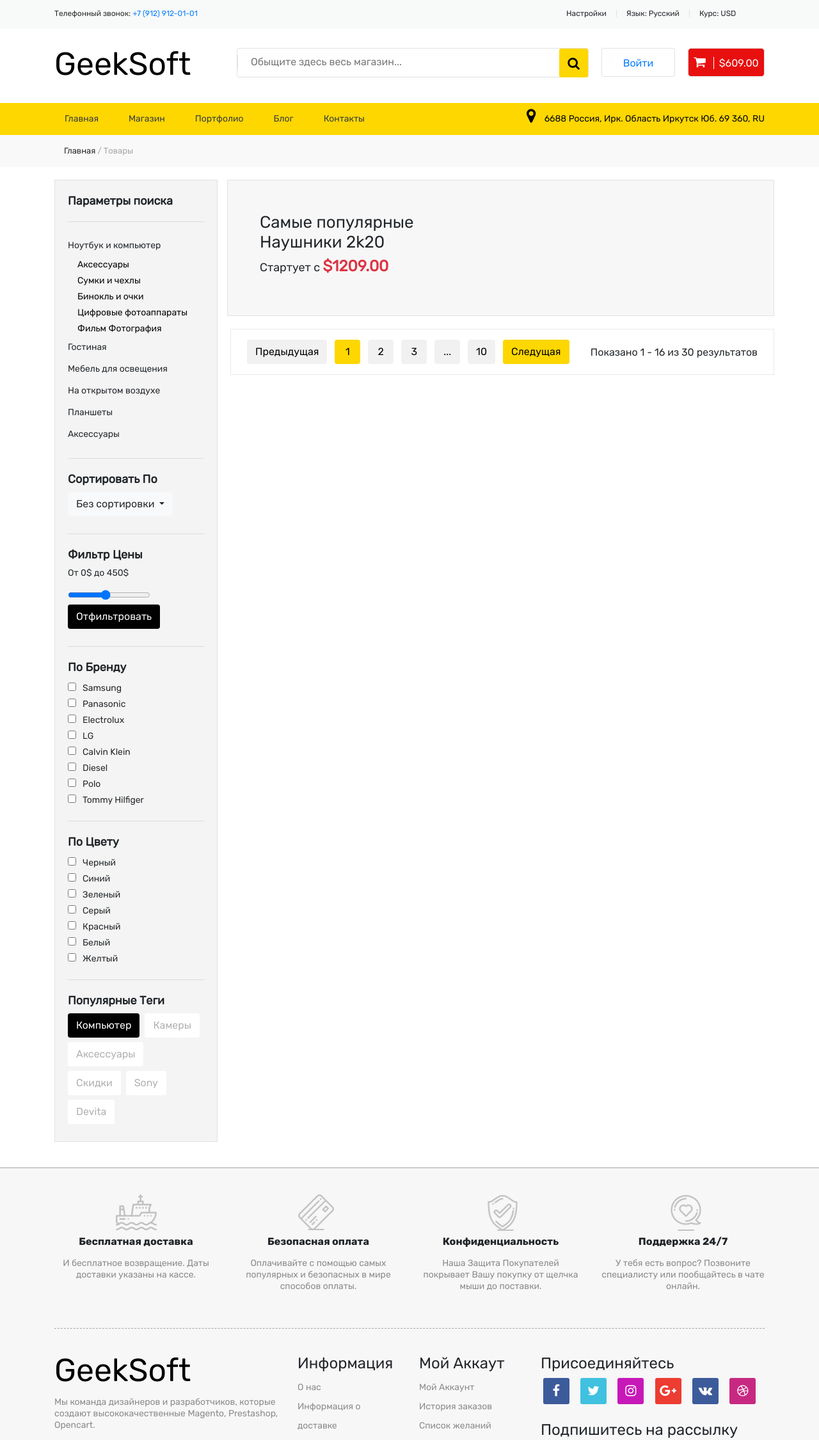
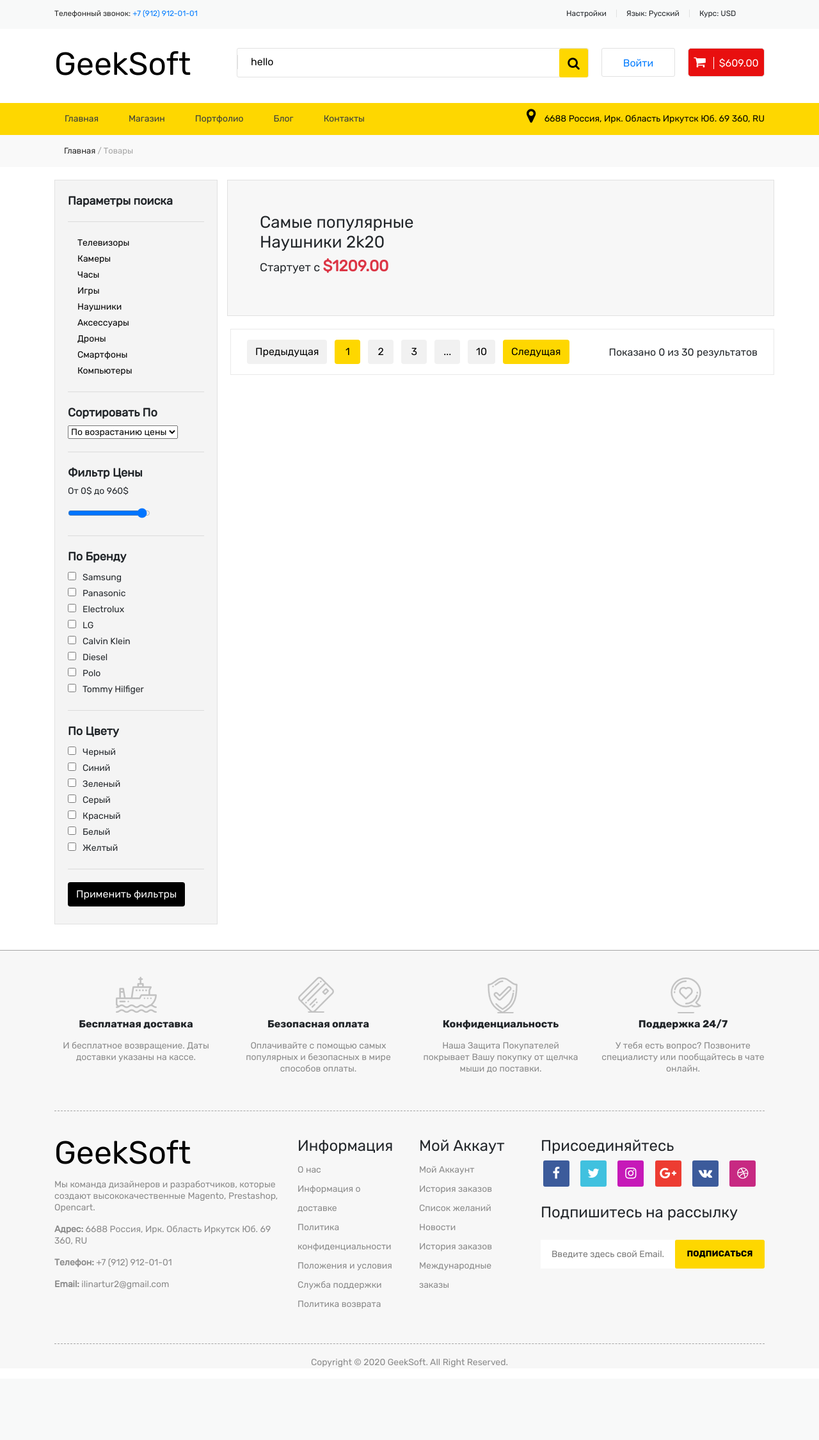
Before and after one commit to ainn0ttfue/geeksoft_store, a Flask app: a page that uses templates/base.html in a window 1280 px wide. Shown: the top 2251 px of the page at 64% size. After the commit the page ends 2137 px from the top, so only its background shows below. Run offline with Flask 2, Linux system fonts and the light colour scheme; data comes from the database, SQL or seed files in the repository; both versions use the stored data as it was after the commit; some libraries are stand-ins or nearby versions.

Commit message:
Added sorting of products, improved search by products, added categories

```diff
--- a/app.py
+++ b/app.py
@@ -21,27 +21,63 @@
         products.append(list(item))
     shuffle(products)
     context.update({'products': products})
+
+    # Вывод категорий товаров
+    cur.execute("select title from categories;")
+    categories_list = []
+    for item in cur.fetchall():
+        categories_list.append(item[0])
+    context.update({'categories': categories_list})
+
     conn.close()
     return render_template("index.html", **context)
 
 
-@app.route('/shop/')
+@app.route('/shop/', methods=['POST', 'GET'])
 def shop():
+    if request.method == 'POST':
+        # Фильтр - крайний порог цены
+        context.update({'max_value': request.form.get('max_value_count')})
+        # Фильтр - цена по возрастанию или убыванию
+        sort_price = request.form.get('sort_price')
+    else:
+        context.update({'max_value': 960})
+        sort_price = ''
+
     conn = sqlite3.connect(db_path)
     cur = conn.cursor()
+
     if request.args.get('text'):
-        execute = "select title, image_url, price from products WHERE title like '%" + (request.args.get('text')).lower() + "%' " \
-                  "union select title, image_url, price from products WHERE title like '%" + (request.args.get('text')).title() + "%';"
-        cur.execute(execute)
+        context.update({'search_text': request.args.get('text')})
     else:
-        cur.execute('''select title, image_url, price from products;''')
+        context.update({'search_text': ' '})
+
+    execute = "select title, image_url, price, id from products WHERE price <= " + str(context.get('max_value')) + " union select title, image_url, price, id from products WHERE price <= " + str(context.get('max_value')) + " order by price " + sort_price + " ;"
+    cur.execute(execute)
+
     products = []
     for item in cur.fetchall():
         products.append(list(item))
-    shuffle(products)
+
+    products = [item for item in products if context.get('search_text').lower() in item[0] or context.get('search_text').title() in item[0]]
+
+    # Вывод категорий товаров
+    cur.execute("select title from categories;")
+    categories_list = []
+    for item in cur.fetchall():
+        categories_list.append(item[0])
+    context.update({'categories': categories_list})
+
+    if request.args.get('category'):
+        cur.execute("""select product_id from categories_products where cat_id = (select id from categories where title = ?);""", (request.args.get('category'),))
+        sort_categories = []
+        for item in cur.fetchall():
+            sort_categories.append(item[0])
+
+        products = [item for item in products if item[3] in sort_categories]
     context.update({'products': products})
     conn.close()
-    print(products)
+
     return render_template("shop.html", **context)
 
 
--- a/templates/base.html
+++ b/templates/base.html
@@ -57,7 +57,7 @@
                     <div class="form">
                         <div class="dropdown">
                             <form action="/shop?text=hello" id="search">
-                                <input type="text" name="text" placeholder="Обыщите здесь весь магазин...">
+                                <input type="text" name="text" placeholder="Обыщите здесь весь магазин..." {% if search_text != ' ' %} value='{{ search_text }}' {% endif %}>
                                 <button type="submit" class="search" form="search"><i class="fa fa-search" aria-hidden="true"></i></button>
                             </form>
                         </div>
--- a/templates/details.html
+++ b/templates/details.html
@@ -5,7 +5,7 @@
         <div class="container">
             <div class="row">
                 <div class="col">
-                    <p><a href="#">Главная</a> / {{ current_product[0] }}</p>
+                    <p><a href="/">Главная</a> / {{ current_product[0] }}</p>
                 </div>
             </div>
         </div>
--- a/templates/personal.html
+++ b/templates/personal.html
@@ -28,8 +28,7 @@
 
                 <div class="col-md-4">
                     <div class="personal_block">
-                        <h3><i class="fa fa-archive" aria-hidden="true"></i>
-                            Профили доставок</h3>
+                        <h3><i class="fa fa-archive" aria-hidden="true"></i> Адреса доставок</h3>
                         <hr>
                         <ul>
                             <li>
--- a/templates/shop.html
+++ b/templates/shop.html
@@ -26,17 +26,9 @@
                             <hr>
 
                             <ul class="categories">
-                                <li class="wrap_item">Ноутбук и компьютер</li>
-                                <li><a href="#">Аксессуары</a></li>
-                                <li><a href="#">Сумки и чехлы</a></li>
-                                <li><a href="#">Бинокль и очки</a></li>
-                                <li><a href="#">Цифровые фотоаппараты</a></li>
-                                <li><a href="#">Фильм Фотография</a></li>
-                                <li class="wrap_item">Гостиная</li>
-                                <li class="wrap_item">Мебель для освещения</li>
-                                <li class="wrap_item">На открытом воздухе</li>
-                                <li class="wrap_item">Планшеты</li>
-                                <li class="wrap_item">Аксессуары</li>
+                                {% for item in categories %}
+                                    <li><a href="/shop?category={{item}}">{{item}}</a></li>
+                                {% endfor %}
                             </ul>
 
                             <hr>
@@ -45,27 +37,20 @@
                                 <h1>Сортировать По</h1>
                             </div>
 
-                            <div class="dropdown">
-                                <button class="btn btn-secondary dropdown-toggle btn-light" type="button"
-                                        id="dropdownMenuButton" data-toggle="dropdown" aria-haspopup="true"
-                                        aria-expanded="false">
-                                    Без сортировки
-                                </button>
-                                <div class="dropdown-menu" aria-labelledby="dropdownMenuButton">
-                                    <a class="dropdown-item" href="#">По цене</a>
-                                    <a class="dropdown-item" href="#">По количеству</a>
-                                </div>
-                            </div>
+                            <form action="/shop/" method="post" id="filters">
+                                <p><select name="sort_price">
+                                    <option selected value=" ">По возрастанию цены</option>
+                                    <option value="desc">По Убыванию цены</option>
+                                </select></p>
 
                                 <hr>
 
                                 <div class="options_title">
                                     <h1>Фильтр Цены</h1>
                                 </div>
-
-                            <p>От 0$ до <span id="price_el">450</span>$</p>
-                            <input type="range" min="1" max="1000" id="price_input" oninput="ChangePrice()" value="450">
-                            <button type="button" class="btn btn-black">Отфильтровать</button>
+                                <p>От 0&dollar; до <span id="price_el">{{ max_value }}</span>&dollar;</p>
+                                <input type="range" min="1" max="1000" id="price_input" oninput="ChangePrice()"
+                                       value="{{ max_value }}" name="max_value_count">
 
                                 <hr>
 
@@ -100,15 +85,8 @@
 
                                 <hr>
 
-                            <div class="options_title">
-                                <h1>Популярные Теги</h1>
-                            </div>
-                            <button type="button" class="btn btn-black">Компьютер</button>
-                            <button type="button" class="btn btn-disable">Камеры</button>
-                            <button type="button" class="btn btn-disable">Аксессуары</button>
-                            <button type="button" class="btn btn-disable">Скидки</button>
-                            <button type="button" class="btn btn-disable">Sony</button>
-                            <button type="button" class="btn btn-disable">Devita</button>
+                                <button class="btn btn-black" type="submit" form="filters">Применить фильтры</button>
+                            </form>
                         </div>
                     </div>
 
@@ -122,17 +100,16 @@
 
                             <div class="container-fluid products_block ">
                                 <div class="row products_list_block">
-                                    {% for _ in range(2) %}
-                                        {% for product in products %}
+                                    {% for product in products[:16] %}
                                         <div class="product_card col-md-3">
                                             <a href="/details?title={{ product[0] }}">
-                                                    <div class="product_card_img" style="background-image: url({{ product[1] }})">
+                                                <div class="product_card_img"
+                                                     style="background-image: url({{ product[1] }})">
                                                 </div>
                                                 <p class="product_card_title">{{ product[0][:46] }}...</p>
                                                 <p class="price text-black">&dollar;{{ product[2] }}0</p>
                                             </a>
                                         </div>
-                                        {% endfor %}
                                     {% endfor %}
                                 </div>
                             </div>
@@ -147,7 +124,7 @@
                                         <button type="button" class="btn btn-grey">...</button>
                                         <button type="button" class="btn btn-grey">10</button>
                                         <button type="button" class="btn btn-yellow">Следущая</button>
-                                        <span>Показано 1 - 16 из 30 результатов</span>
+                                        <span>Показано {{ products|length }} из 30 результатов</span>
                                     </div>
                                 </div>
                             </div>
```
Also changed, not shown: templates/index.html (+3 -8 lines), db.sqlite. Lines whose indentation alone changed are shown as unchanged.
